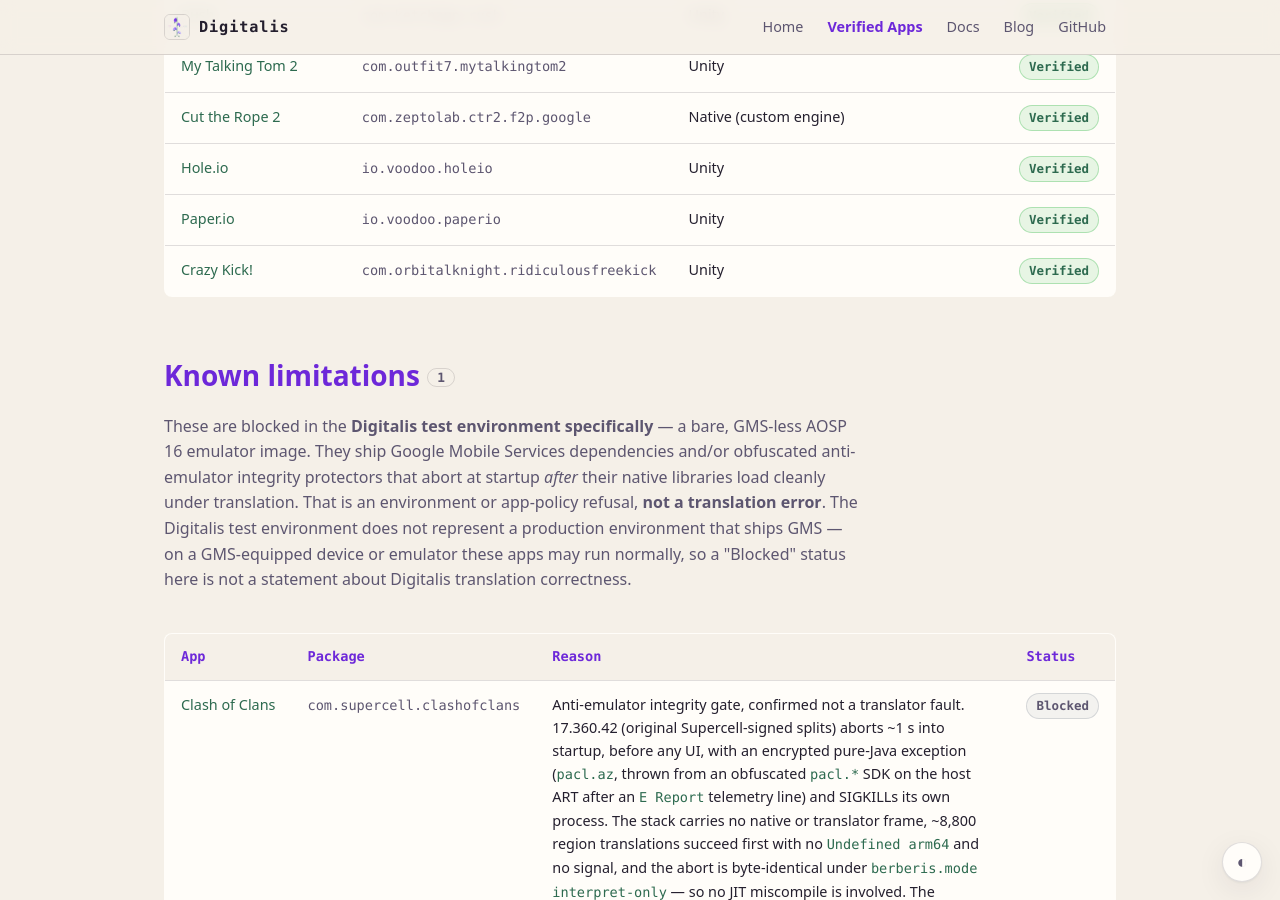
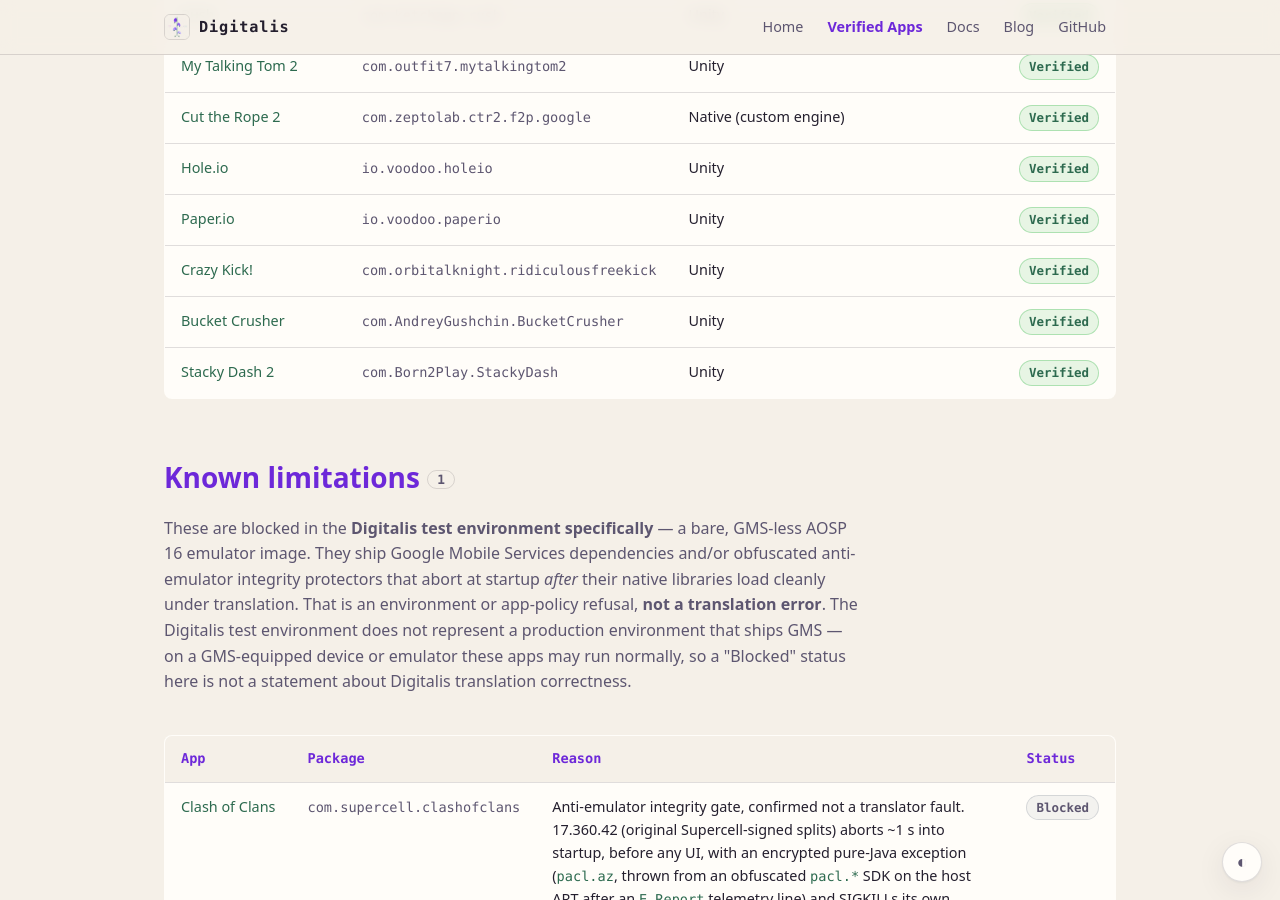
Before and after one commit to DigitalisX64/digitalisx64.github.io, a Jekyll site: the page built from apps.html, in a window 1280 px wide and 900 px high, scrolled down 3268 px. Built offline with Jekyll 4.4.1, drawn with Linux system fonts in a browser that asks for light colours.

Commit message:
apps.yml: add Bucket Crusher and Stacky Dash 2 (verified games)

```diff
--- a/_data/apps.yml
+++ b/_data/apps.yml
@@ -178,6 +178,12 @@ verified:
   - name: 'Crazy Kick!'
     package: com.orbitalknight.ridiculousfreekick
     stack: 'Unity'
+  - name: 'Bucket Crusher'
+    package: com.AndreyGushchin.BucketCrusher
+    stack: 'Unity'
+  - name: 'Stacky Dash 2'
+    package: com.Born2Play.StackyDash
+    stack: 'Unity'
 
 # No apps are currently in this state; the section drops out of the page while
 # this list is empty.
```
